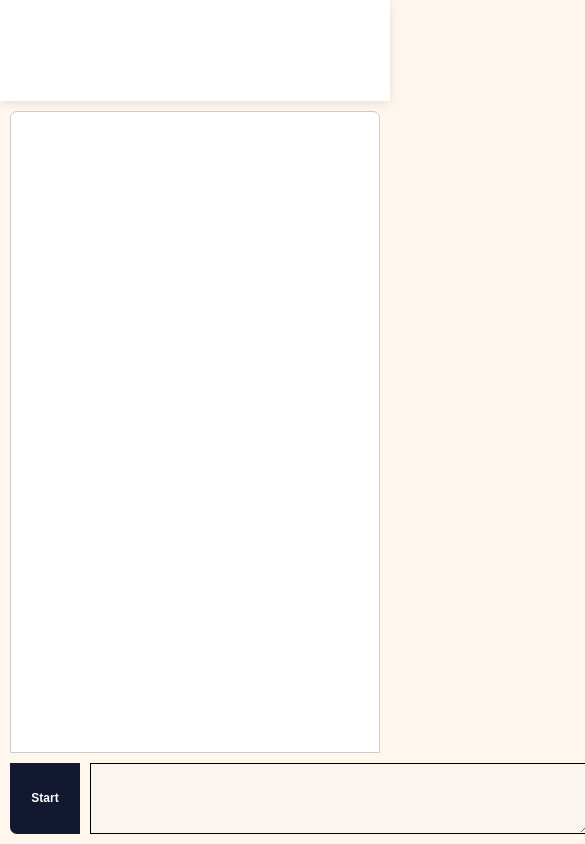
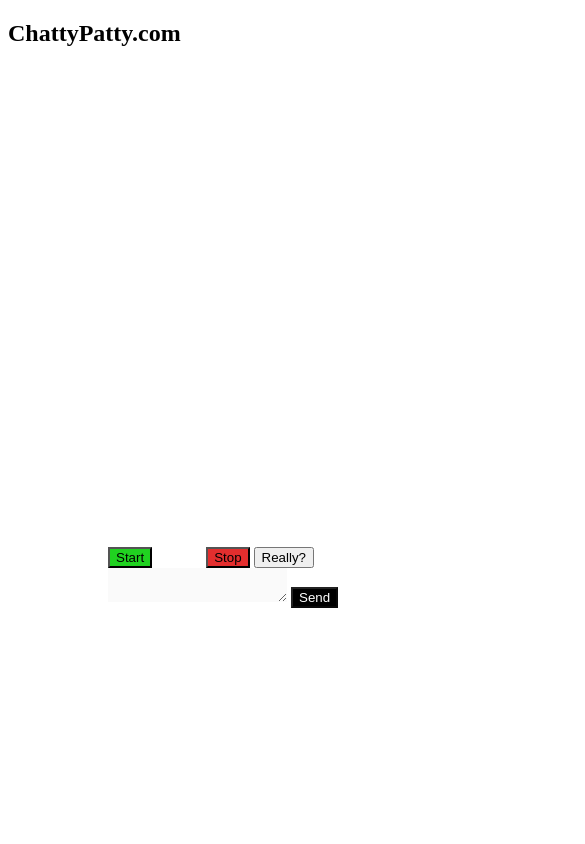
Before and after one commit to vivek827/chattyPatty, a website: page public/index.html in a window 390 px wide. Shown: the top 844 px of the page, 585 px wide, since content can reach past the window. Drawn offline with nearby package versions, Linux system fonts and the light colour scheme; no server answers.

Commit message:
Update style.css

```diff
--- a/public/style.css
+++ b/public/style.css
@@ -1,210 +1,32 @@
-*,
-*::before,
-*::after {
-  margin: 0;
-  padding: 0;
-  box-sizing: inherit;
+form{
+    margin-top: 500px;
+    margin-left: 300px;
 }
 
-html {
-  box-sizing: border-box;
-  font-size: 62.5%;
+@media (min-width : 300px) {
+    form{
+        margin-left: 100px;
+    }
 }
 
-body {
-  font-family: sans-serif;
-  font-weight: 400;
-  line-height: 1.6;
-  background-color: #fff7ee;
-  height: 100vh;
+#start{
+    margin-right: 50px;
+    background-color: rgb(32, 210, 32);
 }
 
-.navbar {
-  display: flex;
-  align-items: center;
-  height: 12%;
-  box-shadow: 0 0.2rem 1rem rgba(0, 0, 0, 0.1);
-  background-color: white;
-  padding: 1rem;
+#stop{
+    background-color: rgb(227, 46, 46);
 }
 
-.logo {
-  height: 20rem;
+#send{
+    color: white;
+    background-color: rgb(0, 0, 0);
 }
 
-.description {
-  font-size: 2.7rem;
-  margin-left: 8rem;
-  margin-top: 1rem;
-
+textarea{
+    border: black;
 }
-
-.online {
-  margin-left: auto;
-  margin-right: 1rem;
-  font-size: 2.7rem;
-  color: #6cb5ff;
+.text{
+    border: black;
+    width: auto;
 }
-
-.main {
-  padding: 1rem;
-  display: flex;
-  flex-direction: column;
-  height: 88%;
-}
-
-.conversation {
-  height: 100%;
-  background-color: white;
-  border: 1px solid #cccccc;
-  border-top-left-radius: 7px;
-  border-top-right-radius: 7px;
-  padding: 1.5rem;
-  font-size: 2rem;
-  word-break: break-word;
-  overflow-y: auto;
-}
-
-.message {
-  font-size: 2rem;
-  font-weight: 700;
-  color: #565656;
-  margin-bottom: 0.7rem;
-}
-
-.chat {
-  margin-bottom: 0.7rem;
-}
-
-.name {
-  font-weight: 700;
-}
-
-.red {
-  color: #ff0101;
-}
-
-.blue {
-  color: #0101ff;
-}
-
-.form {
-  height: 17%;
-  margin-top: 1rem;
-  display: grid;
-  grid-template-columns: 15rem 1fr 15rem;
-  gap: 1rem;
-}
-
-.btn {
-  height: 100%;
-  background-color: #121830;
-  font-size: 3rem;
-  border: 1px solid #cccccc;
-  cursor: pointer;
-}
-#send {
-  color: white;
-}
-.btn:focus {
-  outline: none;
-}
-
-.bottom-left-radius {
-  border-bottom-left-radius: 7px;
-}
-
-.bottom-right-radius {
-  border-bottom-right-radius: 7px;
-}
-
-.start {
-  background-color: #121830;
-  color: white !important;
-  font-weight: 600 !important;
-  border: none !important;
-}
-
-.start:focus {
-  outline: none;
-}
-
-#stop {
-  color: white;
-}
-.textarea {
-  margin-right: 100px;
-  width: 500px;
-  height: 100%;
-  resize: horizontal;
-  font-family: inherit;
-  font-size: 2rem;
-  border: 1px solid #000000;
-
-}
-
-.textarea:focus {
-  outline: black;
-  width: 500px;
-}
-
-.hide {
-  display: none;
-}
-
-.bold {
-  font-weight: 700;
-}
-
-@media only screen and (max-width: 56.25em) {
-  /* 900px */
-  .description {
-    margin-left: 6rem;
-    font-size: 2rem;
-  }
-
-  .online {
-    font-size: 2rem;
-  }
-}
-
-@media only screen and (max-width: 48.125em) {
-  /* 770px */
-  .online {
-    display: none;
-  }
-}
-
-@media only screen and (max-width: 43.75em) {
-  /* 700px */
-  .form {
-    grid-template-columns: 10rem 1fr 10rem;
-  }
-
-  .btn {
-    font-size: 1.4rem;
-  }
-}
-
-@media only screen and (max-width: 31.25em) {
-  /* 500px */
-  .conversation {
-    height: 90%;
-  }
-
-  .form {
-    height: 10%;
-    grid-template-columns: 7rem 1fr 7rem;
-  }
-
-  .btn {
-    font-size: 1.2rem;
-  }
-}
-
-@media only screen and (max-width: 32.5em) {
-  /* 520px */
-  .description {
-    display: none;
-  }
-}
```
